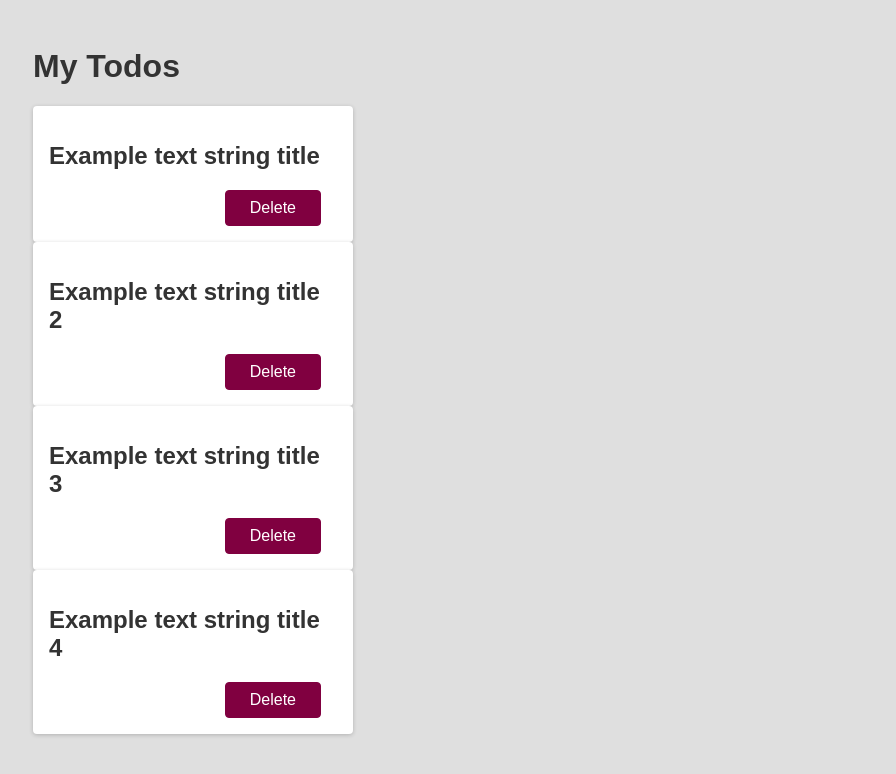
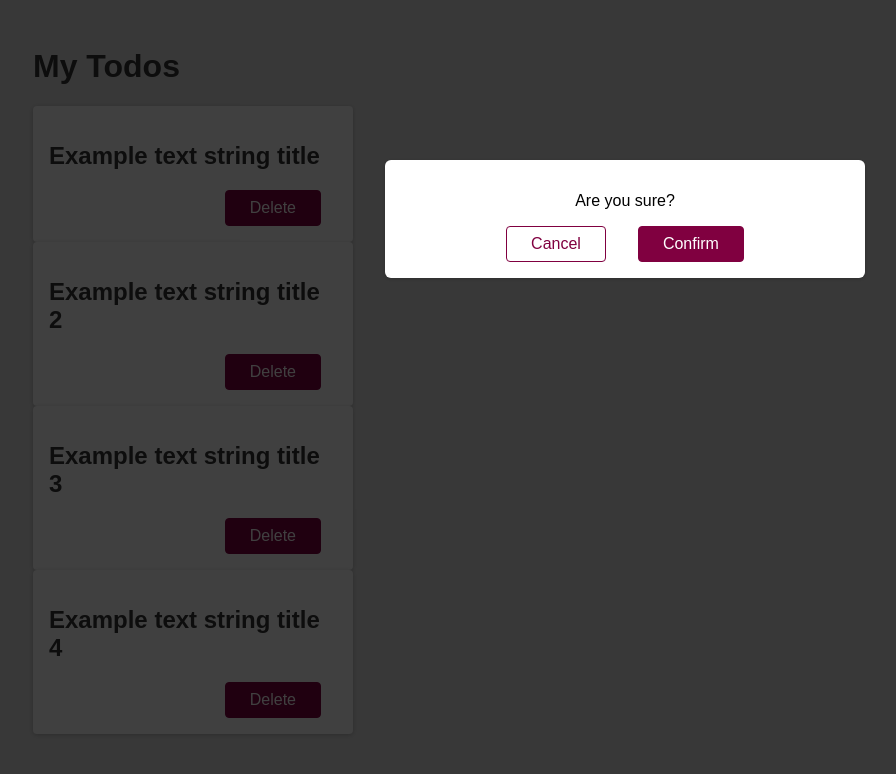
Before and after one commit to Manojlovic1998/core-react-features-practice, a React (Create React App) app: page / in a window 1280 px wide. Shown: the top 774 px of the page, without its empty margins (15-911 px from the left). Built offline with nearby package versions, Linux system fonts and the light colour scheme.

Commit message:
Add Modal and Backdrop components to the App

```diff
--- a/src/App.js
+++ b/src/App.js
@@ -1,4 +1,6 @@
 import Todo from "./components/Todo";
+import Modal from "./components/Modal";
+import Backdrop from "./components/Backdrop";
 
 function App() {
     return (
@@ -8,6 +10,8 @@ function App() {
             <Todo text={"Example text string title 2"}/>
             <Todo text={"Example text string title 3"}/>
             <Todo text={"Example text string title 4"}/>
+            <Modal/>
+            <Backdrop/>
         </div>
     );
 }
```
